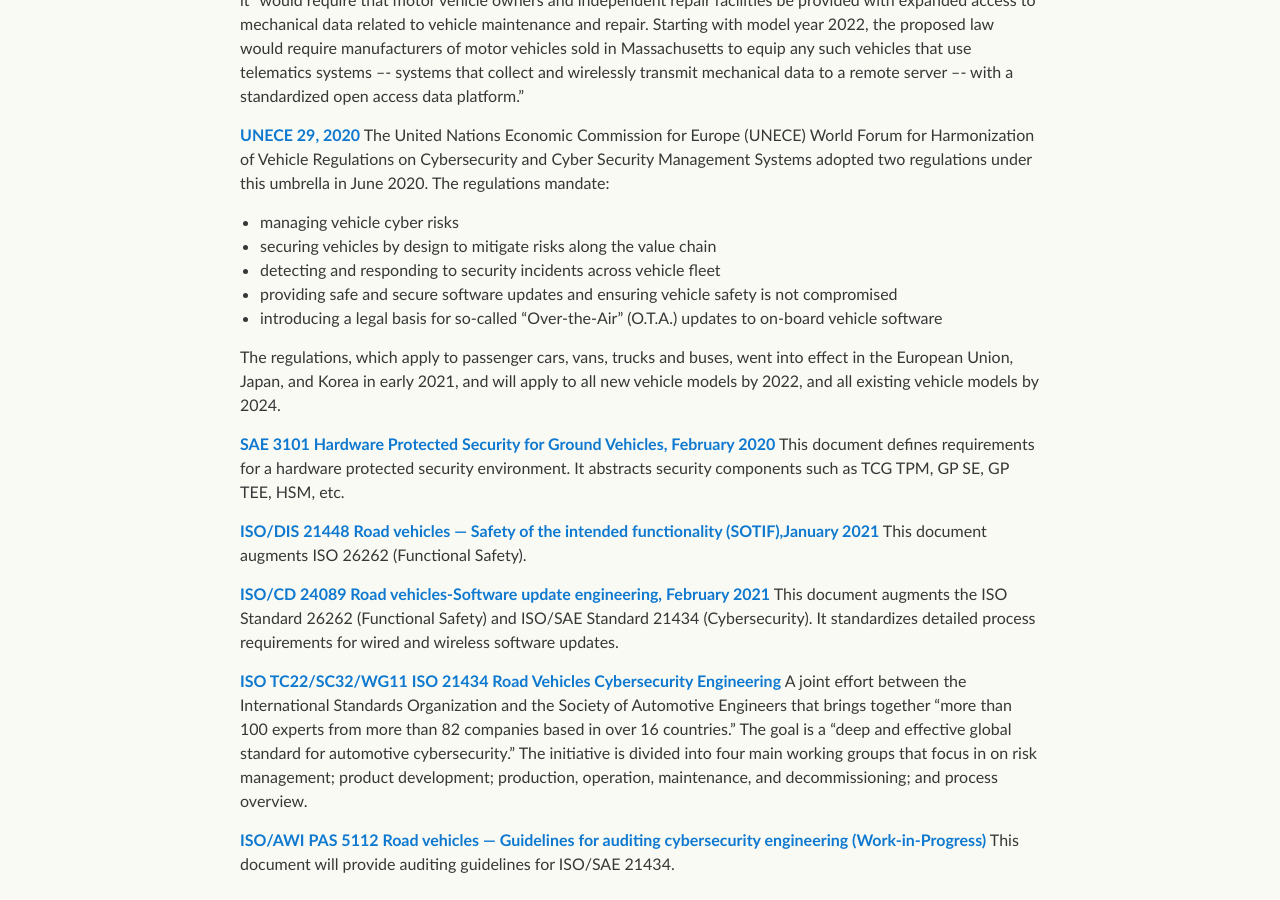
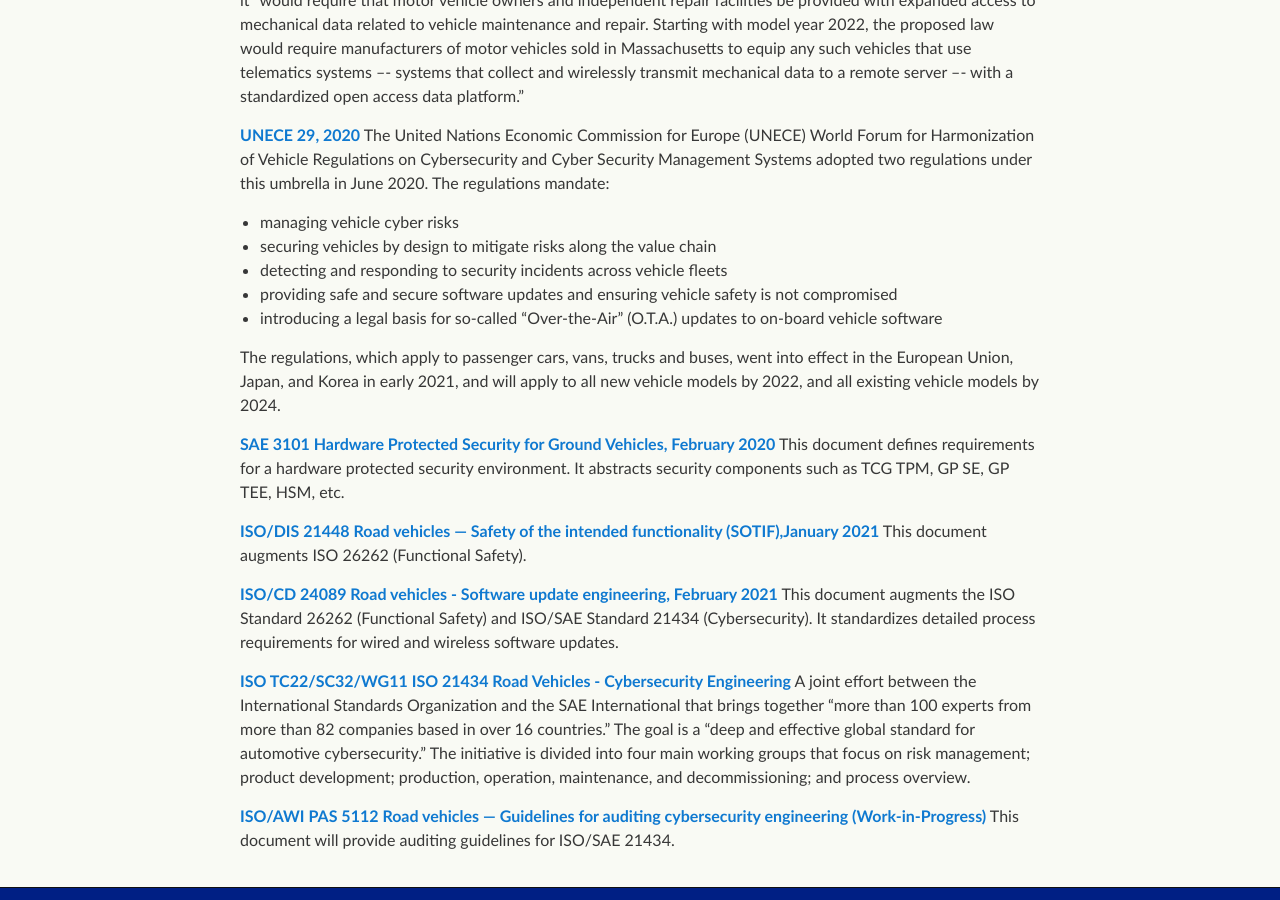
Before and after one commit to uptane/deployment-considerations, a Jekyll site: the page built from regulations_and_standards.md, in a window 1280 px wide and 900 px high, scrolled down 782 px. Built offline with Jekyll 4.4.1, drawn with Linux system fonts in a browser that asks for light colours; our own code applies the rules of GitHub Pages for plain Markdown files; some of the changed text lies outside the part shown.

Commit message:
review for V. 2.0.0

```diff
--- a/regulations_and_standards.md
+++ b/regulations_and_standards.md
@@ -19,7 +19,7 @@ Passed in 2020 by 75% of the voters in Massachusetts, this initiative expands an
 [**UNECE 29, 2020**](https://upstream.auto/blog/understanding-the-unece-wp-29-cybersecurity-regulation/) The United Nations Economic Commission for Europe (UNECE) World Forum for Harmonization of Vehicle Regulations on Cybersecurity and Cyber Security Management Systems adopted two regulations under this umbrella in June 2020. The regulations mandate:
 * managing vehicle cyber risks
 * securing vehicles by design to mitigate risks along the value chain
-* detecting and responding to security incidents across vehicle fleet
+* detecting and responding to security incidents across vehicle fleets
 * providing safe and secure software updates and ensuring vehicle safety is not compromised
 * introducing a legal basis for so-called “Over-the-Air” (O.T.A.) updates to on-board vehicle software
 
@@ -32,11 +32,11 @@ TEE, HSM, etc.
 [**ISO/DIS 21448 Road vehicles — Safety of the intended functionality (SOTIF),January 2021**](https://www.iso.org/standard/77490.html?browse=tc)
 This document augments ISO 26262 (Functional Safety).
 
-[**ISO/CD 24089 Road vehicles-Software update engineering, February 2021**](https://www.iso.org/standard/77796.html?browse=tc)
+[**ISO/CD 24089 Road vehicles - Software update engineering, February 2021**](https://www.iso.org/standard/77796.html?browse=tc)
 This document augments the ISO Standard 26262 (Functional Safety) and ISO/SAE Standard 21434 (Cybersecurity). It standardizes detailed process requirements for wired and wireless software updates.
 
-[**ISO TC22/SC32/WG11 ISO 21434 Road Vehicles Cybersecurity Engineering**](https://upstream.auto/blog/setting-the-standard-for-automotive-cybersecurity/)
-A joint effort between the International Standards Organization and the Society of Automotive Engineers that brings together “more than 100 experts from more than 82 companies based in over 16 countries.” The goal is a “deep and effective global standard for automotive cybersecurity.” The initiative is divided into four main working groups that focus in on risk management; product development; production, operation, maintenance, and decommissioning; and process overview.
+[**ISO TC22/SC32/WG11 ISO 21434 Road Vehicles - Cybersecurity Engineering**](https://upstream.auto/blog/setting-the-standard-for-automotive-cybersecurity/)
+A joint effort between the International Standards Organization and the SAE International that brings together “more than 100 experts from more than 82 companies based in over 16 countries.” The goal is a “deep and effective global standard for automotive cybersecurity.” The initiative is divided into four main working groups that focus on risk management; product development; production, operation, maintenance, and decommissioning; and process overview.
 
 [**ISO/AWI PAS 5112 Road vehicles — Guidelines for auditing cybersecurity
 engineering (Work-in-Progress)**](https://www.iso.org/standard/80840.html?browse=tc)
```
Also changed, not shown: other parts of regulations_and_standards.md (+1 -1 lines).
